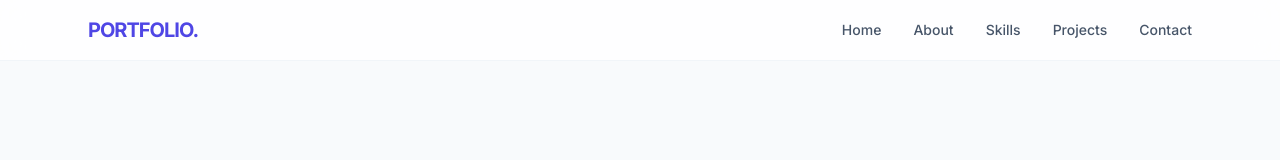
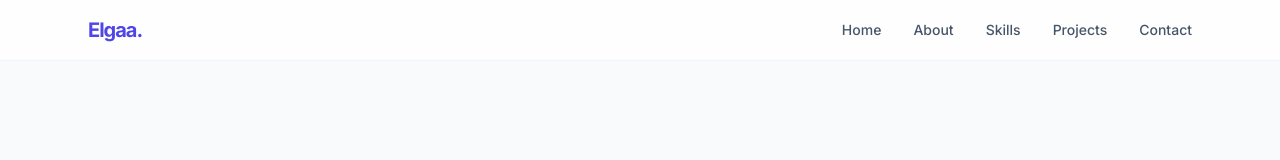
Before and after one commit to elrexsaa/porto, a Vue app: page / in a window 1280 px wide. Shown: the top 160 px of the page. Built offline with nearby package versions, Linux system fonts and the light colour scheme.

Commit message:
Update Navbar.vue

```diff
--- a/src/components/Navbar.vue
+++ b/src/components/Navbar.vue
@@ -13,9 +13,7 @@ const navLinks = [
 <template>
   <nav class="fixed w-full z-50 bg-white/80 backdrop-blur-md border-b border-slate-100">
     <div class="max-w-6xl mx-auto px-6 py-4 flex justify-between items-center">
-      <div
-  @click="window.location.reload()"
-  class="text-xl font-bold tracking-tighter text-indigo-600 cursor-pointer hover:opacity-80 transition"> PORTFOLIO. </div>
+      <div @click="window.location.reload()" class="text-xl font-bold tracking-tighter text-indigo-600 cursor-pointer hover:opacity-80 transition"> Elgaa. </div>
 
       <div class="hidden md:flex gap-8">
         <a v-for="link in navLinks" :key="link.name" :href="link.href"
```
